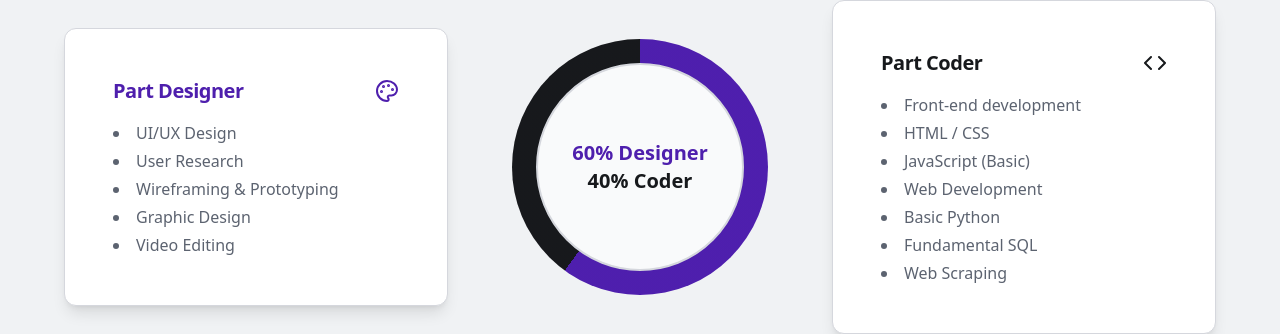
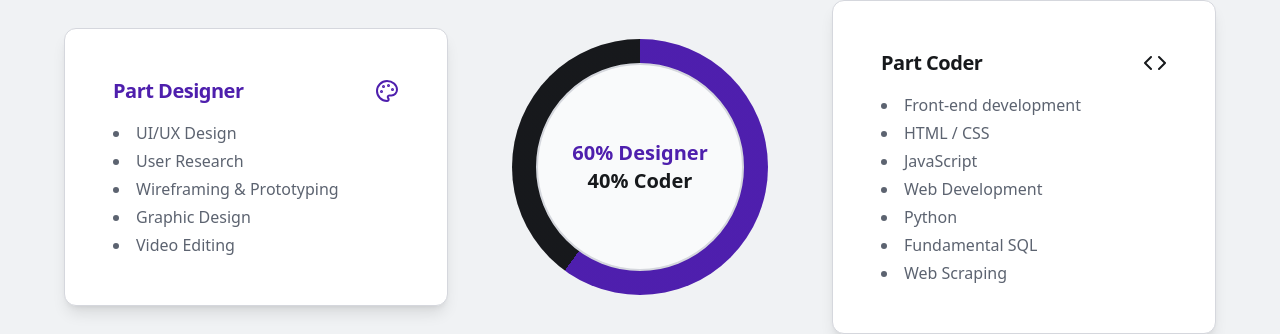
Before and after one commit to Rifallll/portofolio, a React (Vite) app: page /about in a window 1280 px wide. Shown: the part 1465-1799 px from the top of the page. Built offline with nearby package versions, Linux system fonts and the light colour scheme.

Commit message:
[dyad] Menghapus kata 'Basic' dari keahlian JavaScript dan Python - wrote 1 file(s) + extra files edited outside of Dyad

```diff
--- a/src/components/RoleSplitSection.tsx
+++ b/src/components/RoleSplitSection.tsx
@@ -33,9 +33,9 @@ const expertiseData: ExpertiseItem[] = [
     list: [
       "Front-end development",
       "HTML / CSS",
-      "JavaScript (Basic)",
+      "JavaScript", // Diperbarui
       "Web Development",
-      "Basic Python",
+      "Python", // Diperbarui
       "Fundamental SQL",
       "Web Scraping",
     ],
```
